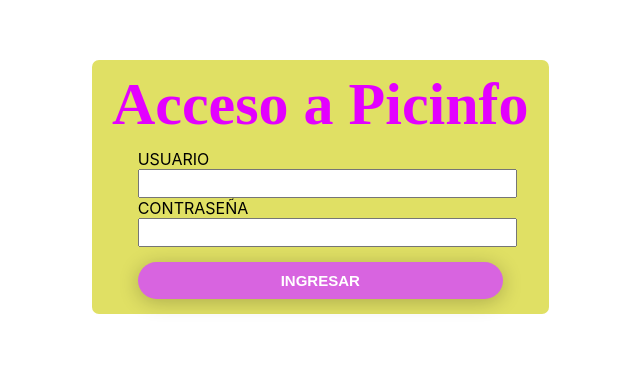
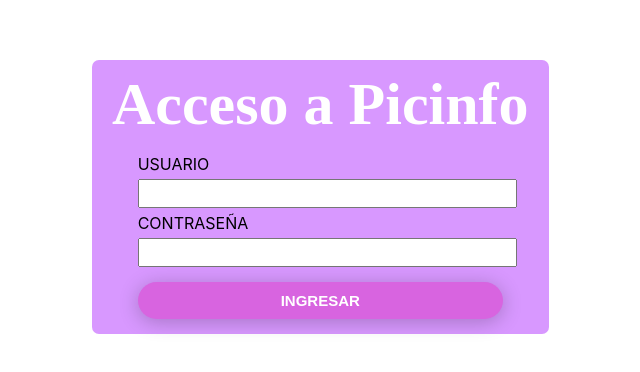
Before and after one commit to andreavegac/picInfo, a React (Create React App) app in the folder picinfo/: page / in a window 1280 px wide. Shown: the part 156-528 px from the top of the page, without its empty margins (298-938 px from the left). Built offline with nearby package versions, Linux system fonts and the light colour scheme.

Commit message:
cambio de estilos

```diff
--- a/picinfo/src/components/Login.css
+++ b/picinfo/src/components/Login.css
@@ -4,7 +4,7 @@ form{
 }
 .title-label{
     padding: 0 10px;
-    color: #e300ff;
+    color: #FFF;
     margin: 10px;
 }
 .login-container{
@@ -12,7 +12,7 @@ form{
     flex-direction: column;
     justify-content: center;
     align-items: center;
-    background: #e0e064;
+    background: #d898ff;
     text-align: center;
     border-radius: 7px;
     position: absolute;
@@ -28,6 +28,9 @@ form{
 input{
     width: 100%;
     padding: 5px;
+}
+label{
+    margin: 5px 0;
 }
 .label-error{
     font-size: 15px;
```
